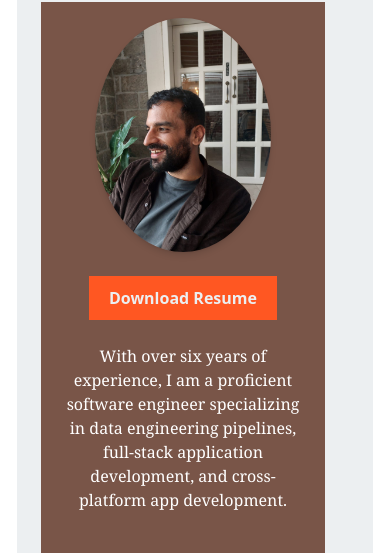
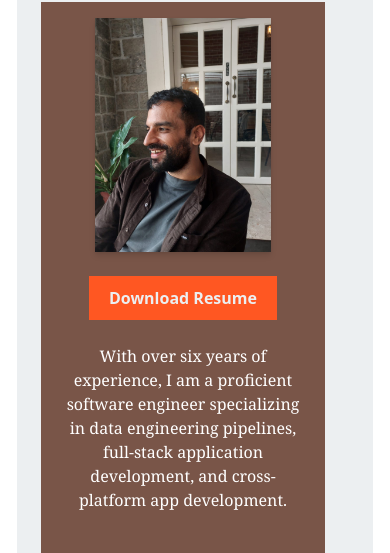
Before and after one commit to rushilsingh/gatsby-starter-default, a Gatsby site: page / in a window 390 px wide. Shown: the top 553 px of the page. Built offline with nearby package versions, Linux system fonts and the light colour scheme; Gatsby itself is replaced by a stand-in of ours.

Commit message:
Profile Picture geometry should be rectangular

```diff
--- a/src/components/ProfileImage.css
+++ b/src/components/ProfileImage.css
@@ -1,17 +1,17 @@
+.profile-image-container {
+  display: inline-block; /* Ensures container doesn't take full width */
+}
+
 .profile-image {
+  box-shadow: 0 4px 6px rgba(0, 0, 0, 0.1), 0 1px 3px rgba(0, 0, 0, 0.08);
   margin-bottom: 1.45rem;
   width: 100%;
   max-width: 300px;
-  border-radius: 50%;
-  box-shadow: 0 4px 6px rgba(0, 0, 0, 0.1), 0 1px 3px rgba(0, 0, 0, 0.08);
 }
 
 /* For smaller screens */
 @media screen and (max-width: 576px) {
   .profile-image {
-    width: 70%;
-    max-width: 210px;
-    margin-left: auto;
-    margin-right: auto;
+    max-width: 70%;
   }
 }
--- a/src/components/ProfileImage.js
+++ b/src/components/ProfileImage.js
@@ -4,6 +4,7 @@ import "./ProfileImage.css";
 
 export default function ProfileImage() {
   return (
+    <div className="profile-image-container">
       <StaticImage
         className="profile-image"
         src="../images/rushilsingh.jpeg"
@@ -12,5 +13,6 @@ export default function ProfileImage() {
         formats={["auto", "webp", "avif"]}
         alt="Rushil Singh"
       />
+    </div>
   );
 }
```
Lines whose indentation alone changed are shown as unchanged.
